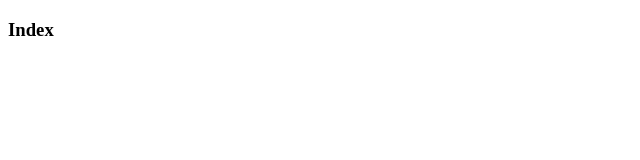
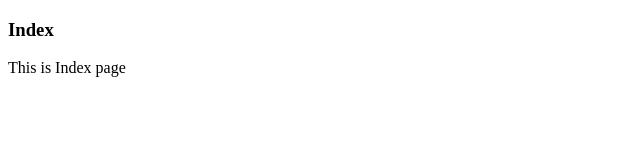
Before and after one commit to xiaoyoufung/953234-lab4-3, a plain HTML site: page index.html in a window 1280 px wide. Shown: the whole page, without its empty margins (0-640 px from the left). Drawn offline with Linux system fonts and the light colour scheme.

Commit message:
add some text to index.html file

```diff
--- a/index.html
+++ b/index.html
@@ -7,5 +7,6 @@
 </head>
 <body>
     <h3>Index</h3>
+    <p>This is Index page</p>
 </body>
 </html>
```
